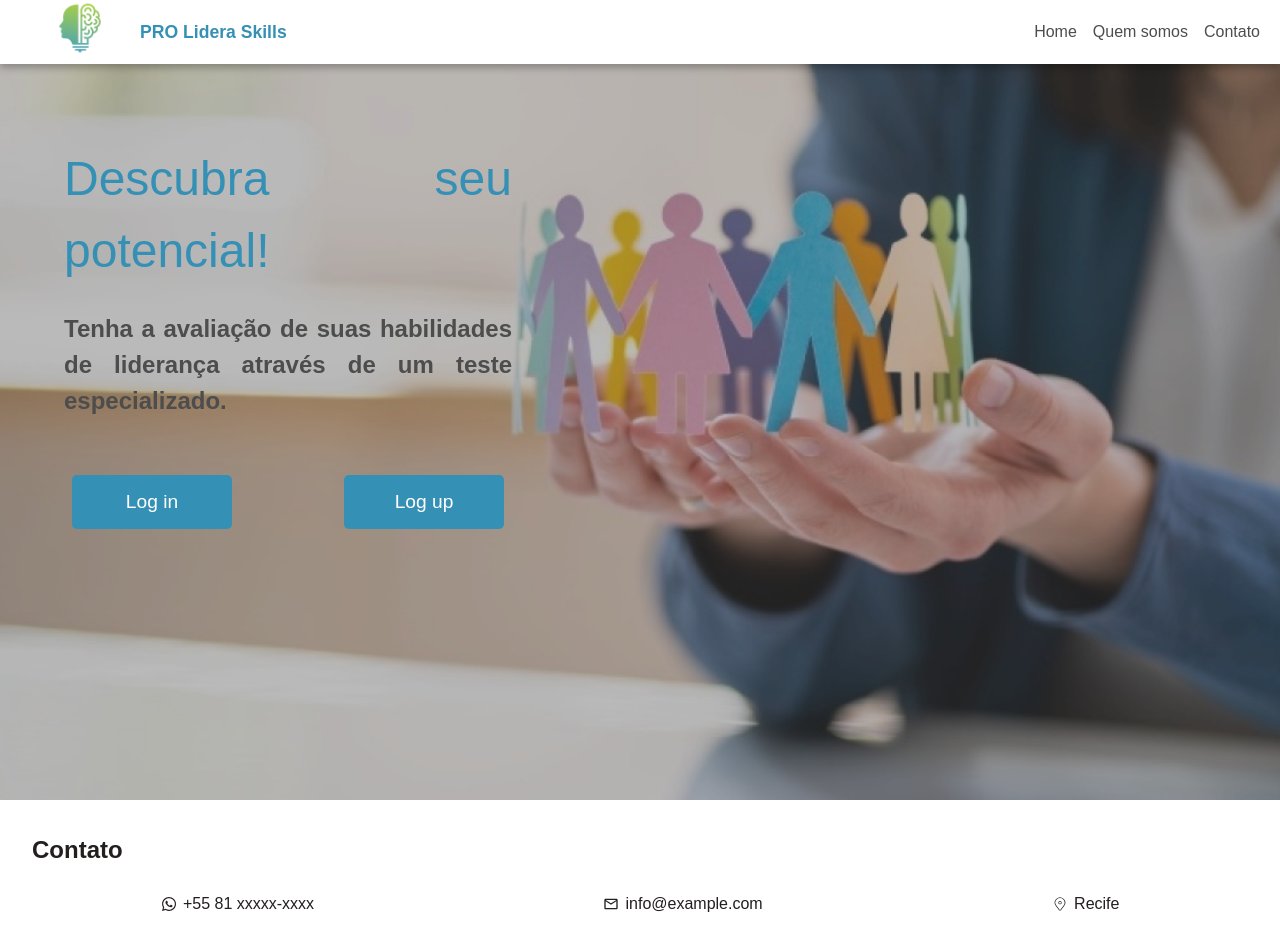
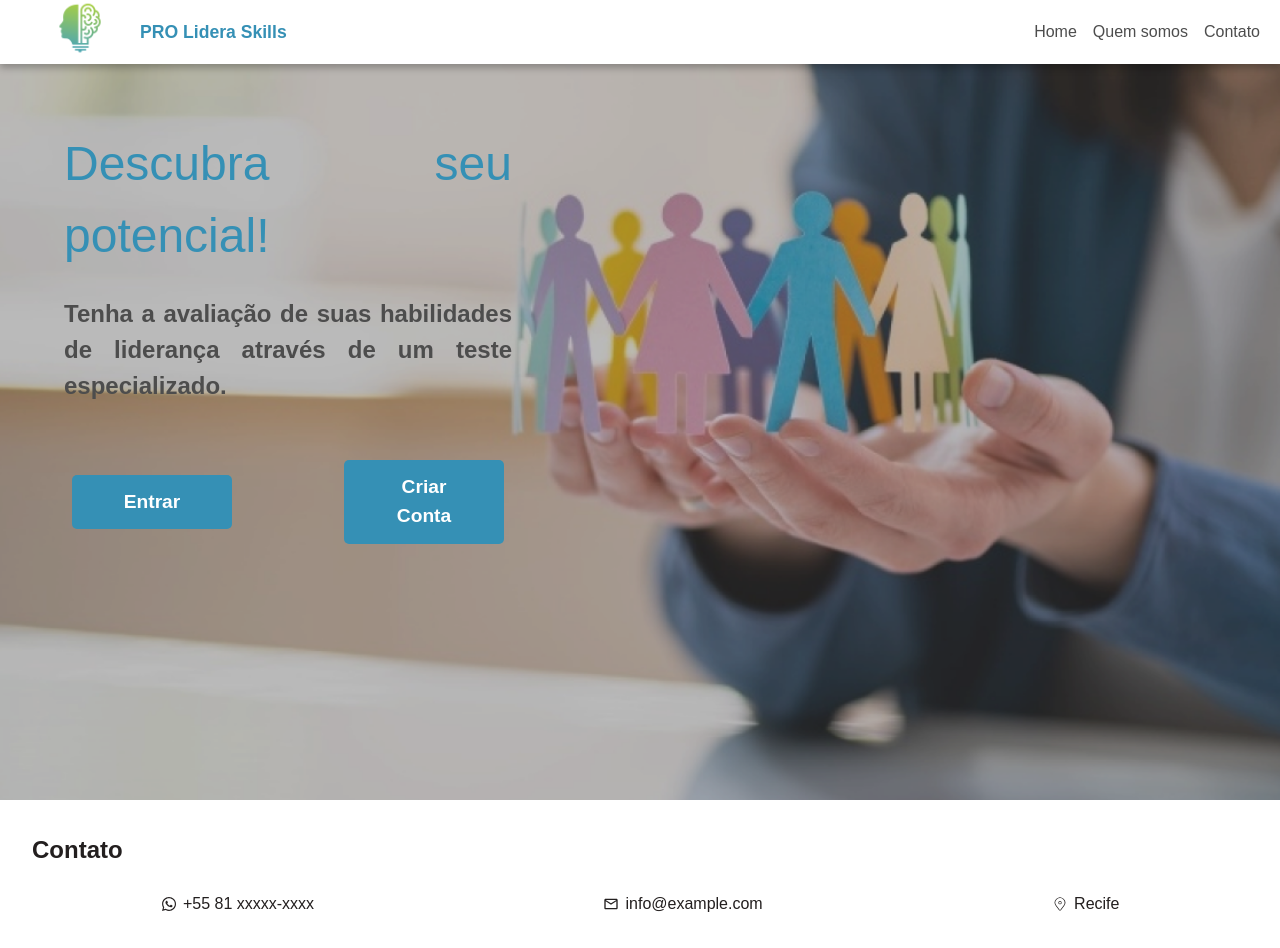
Before and after one commit to softexrecifepe/PI-PRO-LIDERA-TURMA-07-EQUIPE-02, a Next.js app: page / in a window 1280 px wide. Built offline with nearby package versions, Linux system fonts and the light colour scheme.

Commit message:
feat: add custom button

```diff
--- a/src/app/page.tsx
+++ b/src/app/page.tsx
@@ -1,6 +1,6 @@
-import Navbar from "@/components/Navbar/navbar";
 import { Main } from "@/components/Main/main";
 import { Fotter } from "@/components/Fotter/fotter";
+import Navbar from "@/components/navbar/navbar";
 
 export default function Home() {
   return (
--- a/src/components/Main/main.tsx
+++ b/src/components/Main/main.tsx
@@ -1,3 +1,6 @@
+"use client";
+
+import { CustomButton } from "../button/custom-button";
 import "./style.css";
 
 export function Main() {
@@ -12,8 +15,8 @@ export function Main() {
             teste especializado.
           </p>
           <div className="buttons">
-            <button>Log in</button>
-            <button>Log up</button>
+            <CustomButton onClick={() => {}}>Entrar</CustomButton>
+            <CustomButton onClick={() => {}}>Criar Conta</CustomButton>
           </div>
         </div>
       </section>
--- /dev/null
+++ b/src/components/button/custom-button.tsx
@@ -0,0 +1,19 @@
+"use client";
+export const CustomButton = ({
+  children,
+  onClick,
+  className,
+}: {
+  children: React.ReactNode;
+  onClick: () => void;
+  className?: string;
+}) => {
+  return (
+    <button
+      onClick={onClick}
+      className={`bg-blue-500 hover:bg-blue-700 text-white font-bold py-2 px-4 rounded ${className}`}
+    >
+      {children}
+    </button>
+  );
+};
```
